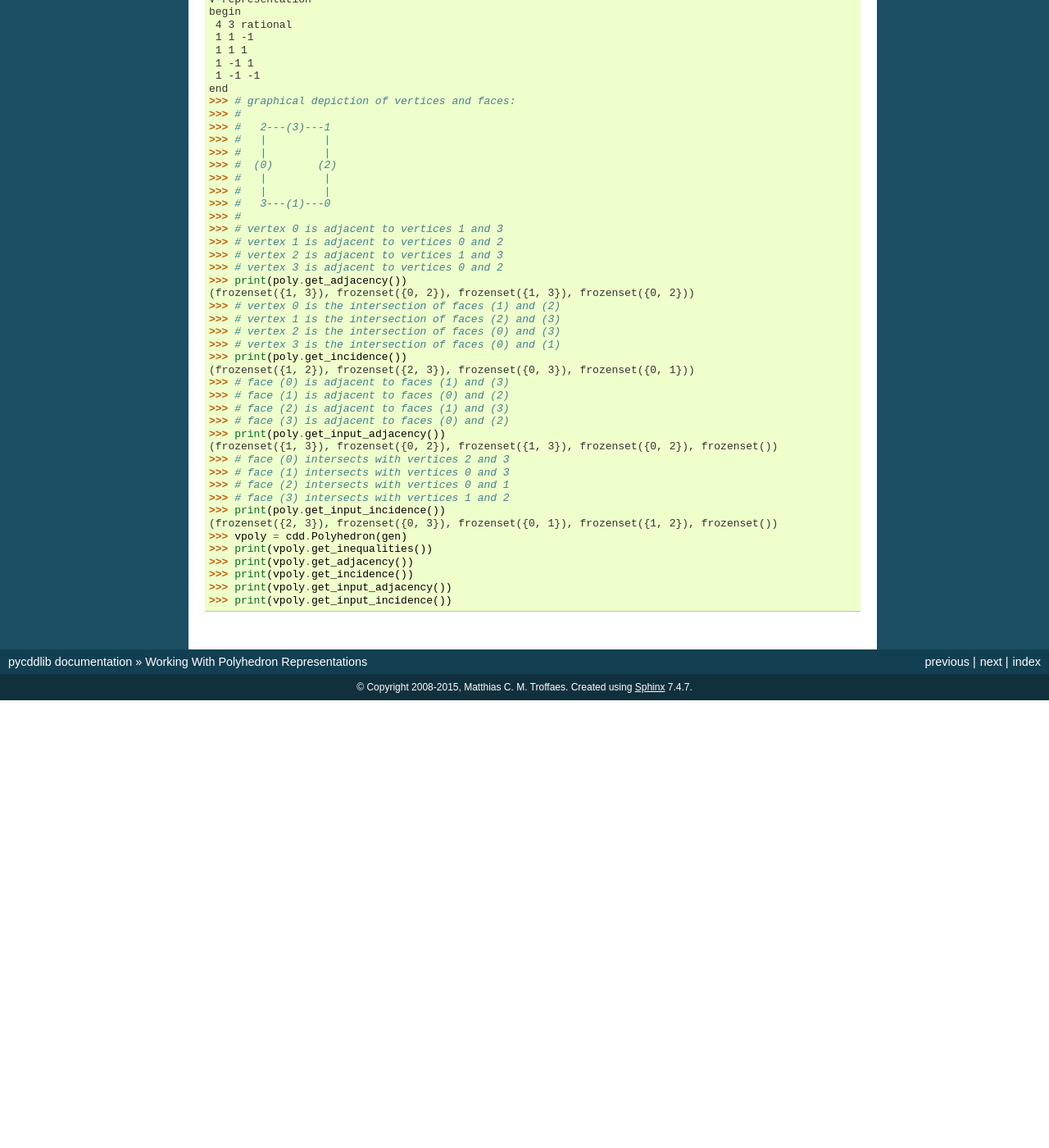
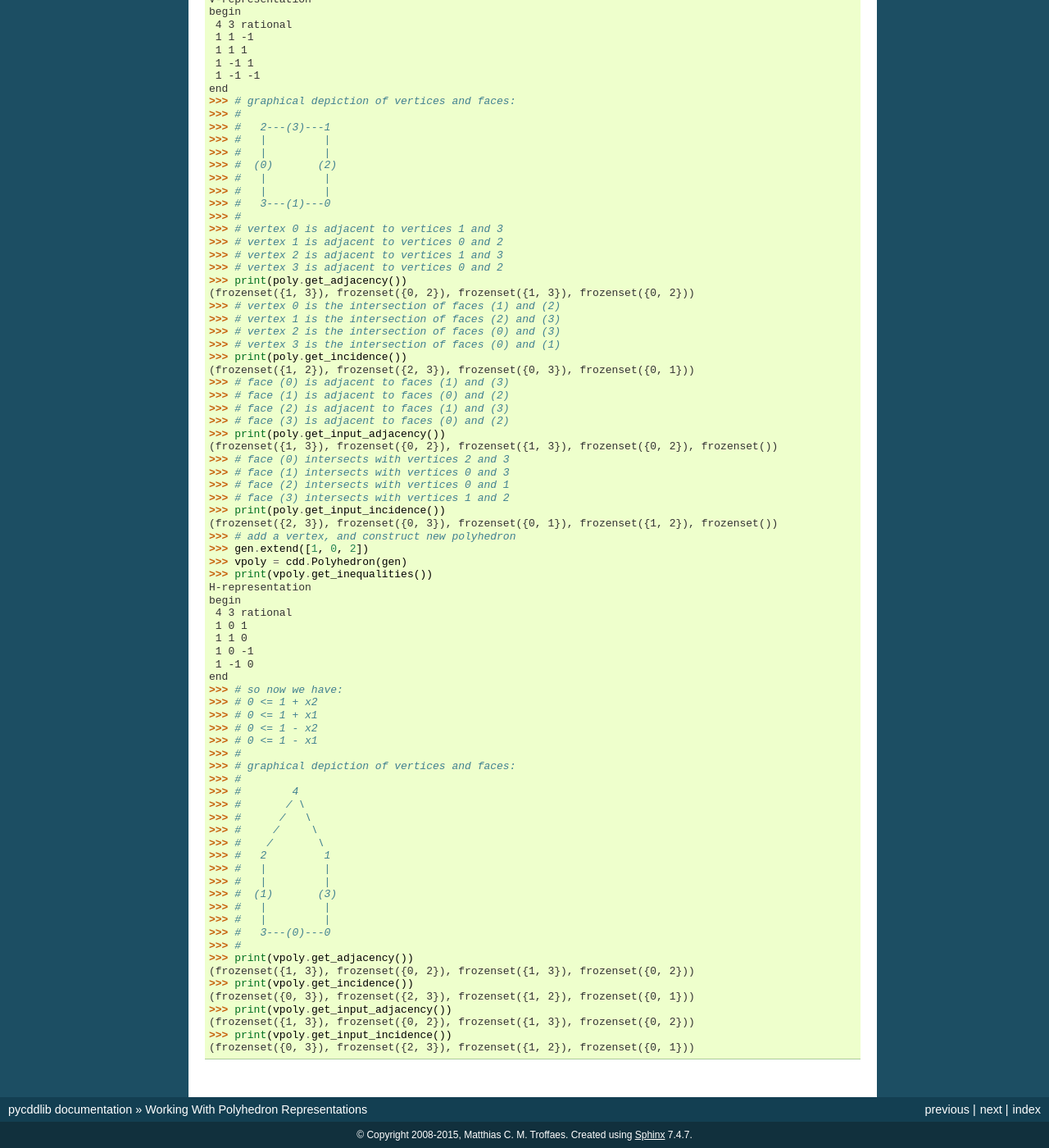
Before and after one commit to mcmtroffaes/pycddlib, a Sphinx documentation site: the page built from docs/polyhedron.rst, in a window 1280 px wide and 1400 px high, scrolled down 2238 px. Shown: the whole window at 82% size. Built offline with Sphinx 7.4.7, drawn with Linux system fonts in a browser that asks for light colours; formulas are drawn with MathJax 3; before the commit the page ends 3092 px from its top, so only the background shows below that.

Commit message:
Too much symmetry in other example, add vertex to break it.

```diff
--- a/docs/polyhedron.rst
+++ b/docs/polyhedron.rst
@@ -177,9 +177,44 @@ end
 >>> # face (3) intersects with vertices 1 and 2
 >>> print(poly.get_input_incidence())
 (frozenset({2, 3}), frozenset({0, 3}), frozenset({0, 1}), frozenset({1, 2}), frozenset())
+>>> # add a vertex, and construct new polyhedron
+>>> gen.extend([1, 0, 2])
 >>> vpoly = cdd.Polyhedron(gen)
 >>> print(vpoly.get_inequalities())
+H-representation
+begin
+ 4 3 rational
+ 1 0 1
+ 1 1 0
+ 1 0 -1
+ 1 -1 0
+end
+>>> # so now we have:
+>>> # 0 <= 1 + x2
+>>> # 0 <= 1 + x1
+>>> # 0 <= 1 - x2
+>>> # 0 <= 1 - x1
+>>> #
+>>> # graphical depiction of vertices and faces:
+>>> #
+>>> #        4
+>>> #       / \
+>>> #      /   \
+>>> #     /     \
+>>> #    /       \
+>>> #   2         1
+>>> #   |         |
+>>> #   |         |
+>>> #  (1)       (3)
+>>> #   |         |
+>>> #   |         |
+>>> #   3---(0)---0
+>>> #
 >>> print(vpoly.get_adjacency())
+(frozenset({1, 3}), frozenset({0, 2}), frozenset({1, 3}), frozenset({0, 2}))
 >>> print(vpoly.get_incidence())
+(frozenset({0, 3}), frozenset({2, 3}), frozenset({1, 2}), frozenset({0, 1}))
 >>> print(vpoly.get_input_adjacency())
+(frozenset({1, 3}), frozenset({0, 2}), frozenset({1, 3}), frozenset({0, 2}))
 >>> print(vpoly.get_input_incidence())
+(frozenset({0, 3}), frozenset({2, 3}), frozenset({1, 2}), frozenset({0, 1}))
```
